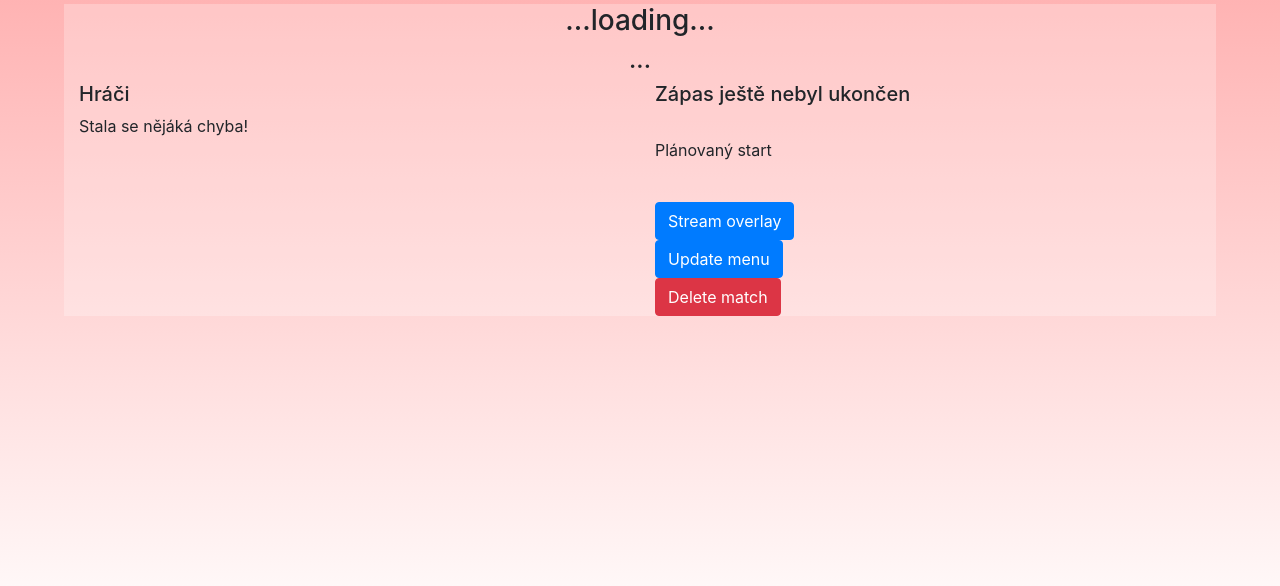
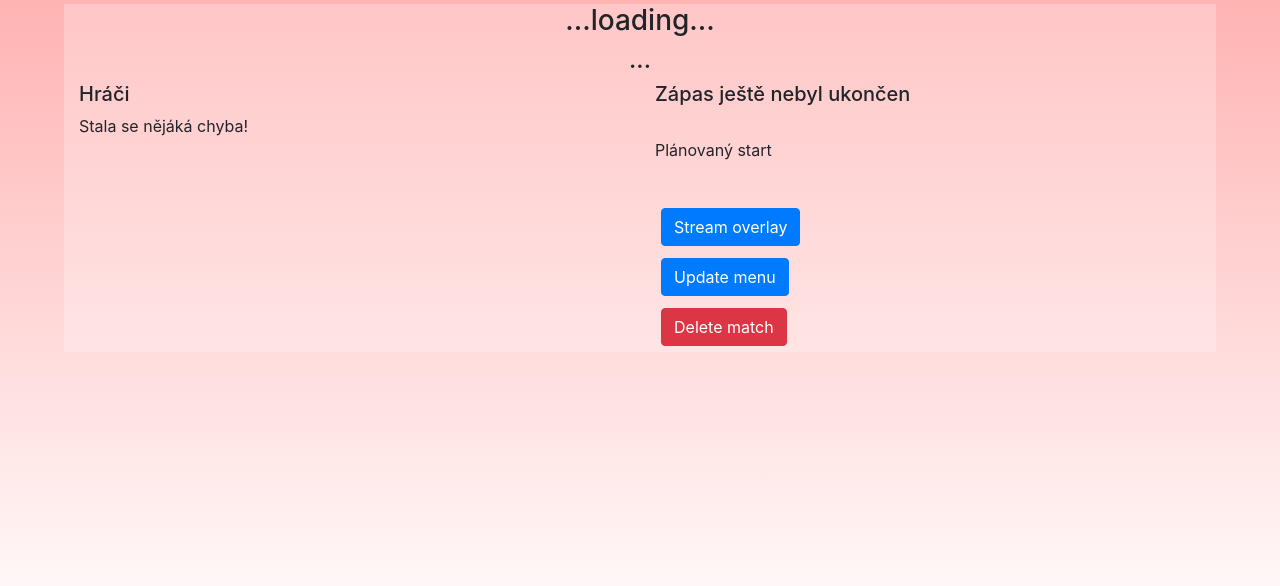
Before and after one commit to DSroD/DuckGameTournament, a Django app: template duckgame/tournament/templates/tournament/match_detail.html in a window 1280 px wide. Shown: the part 148-734 px from the top of the page. Run offline with Django 3.2, Linux system fonts and the light colour scheme; the template is opened without the code that fills it, so the values that code supplies are empty; some libraries are stand-ins or nearby versions.

Commit message:
visual changes

```diff
--- a/duckgame/tournament/templates/tournament/match_detail.html
+++ b/duckgame/tournament/templates/tournament/match_detail.html
@@ -64,11 +64,11 @@
                     {% endif %}
                     {% if request.user.is_staff or request.user.player == match.registrator %}
                         <br>
-                        <a class="btn btn-primary action-button" role="button" href="{% url 'tournament:overlay' match.id %}">Stream overlay</a>
+                        <a class="btn btn-primary action-button" role="button" style="margin:6px;" href="{% url 'tournament:overlay' match.id %}">Stream overlay</a>
                         <br>
-                        <a class="btn btn-primary action-button" role="button" href="{% url 'tournament:update' match.id %}">Update menu</a>
+                        <a class="btn btn-primary action-button" role="button" style="margin:6px;" href="{% url 'tournament:update' match.id %}">Update menu</a>
                         <br>
-                        <a class="btn btn-danger action-button" role="button" href="{% url 'tournament:delete_match' match.id %}">Delete match</a>
+                        <a class="btn btn-danger action-button" role="button" style="margin:6px;" href="{% url 'tournament:delete_match' match.id %}">Delete match</a>
                     {% endif %}
                 </div>
             </div>
```
